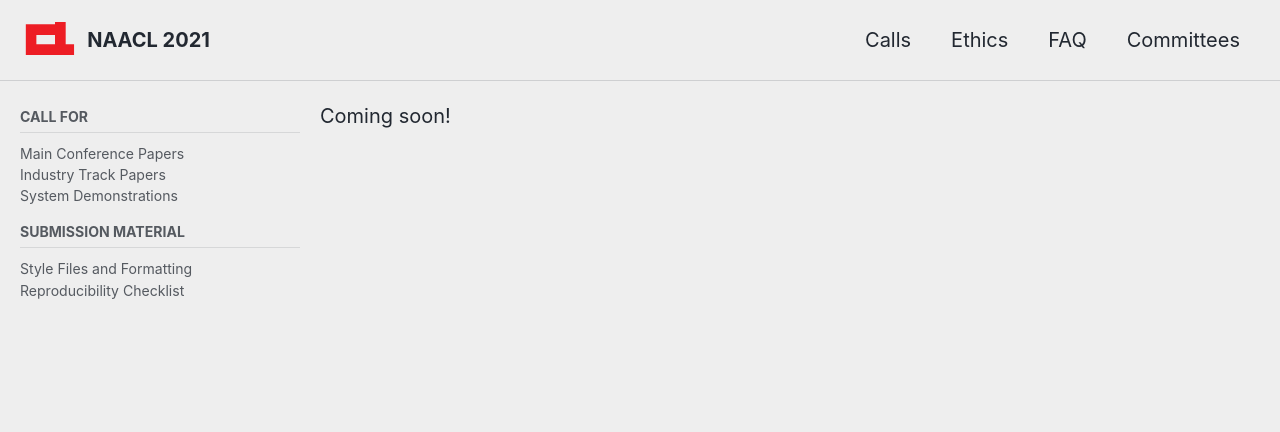
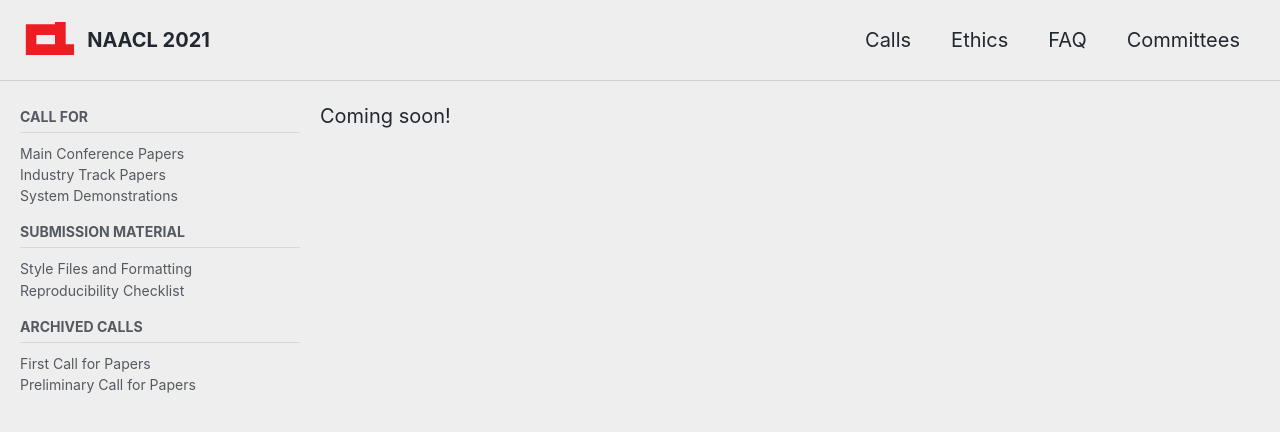
Before and after one commit to naacl-org/naacl-2021-website, a Jekyll site: the page built from _pages/calls/tutorials.md, in a window 1280 px wide and 900 px high. Shown: the top 432 px of the window. Built offline with Jekyll 4.4.1, drawn with Linux system fonts in a browser that asks for light colours; cached includes are drawn as plain includes; nearby versions of some CDN libraries.

Commit message:
Added old calls to the navigation

```diff
--- a/_data/navigation.yml
+++ b/_data/navigation.yml
@@ -58,6 +58,12 @@
         url: /calls/style-and-formatting/
       - title: "Reproducibility Checklist"
         url: /calls/reproducibility-checklist/
+  - title: Archived calls
+    children:
+      - title: "First Call for Papers"
+        url: /calls/papers/first/
+      - title: "Preliminary Call for Papers"
+        url: /calls/papers/prelim/
 
 ethics:
   - title: Ethics
```
